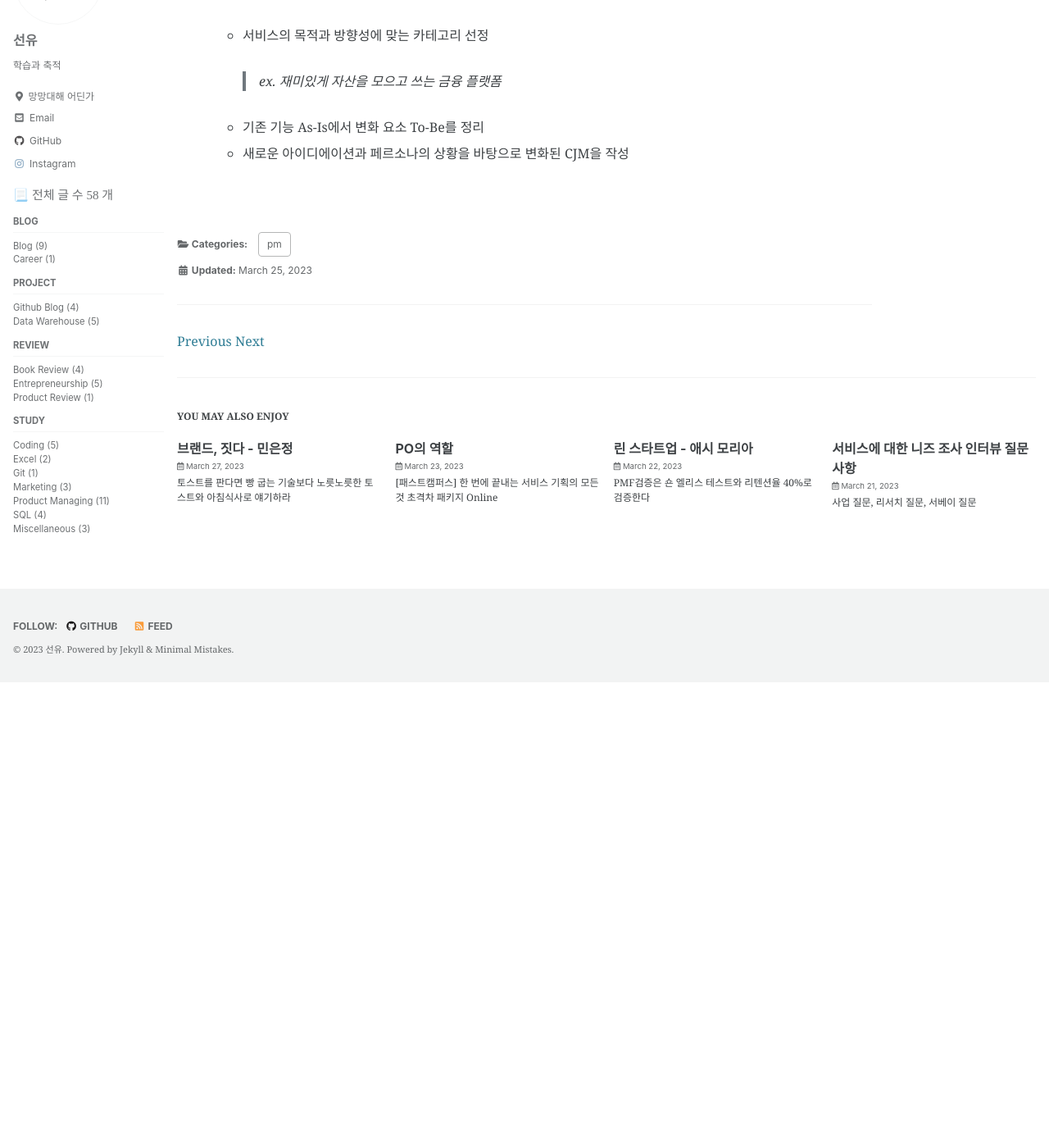
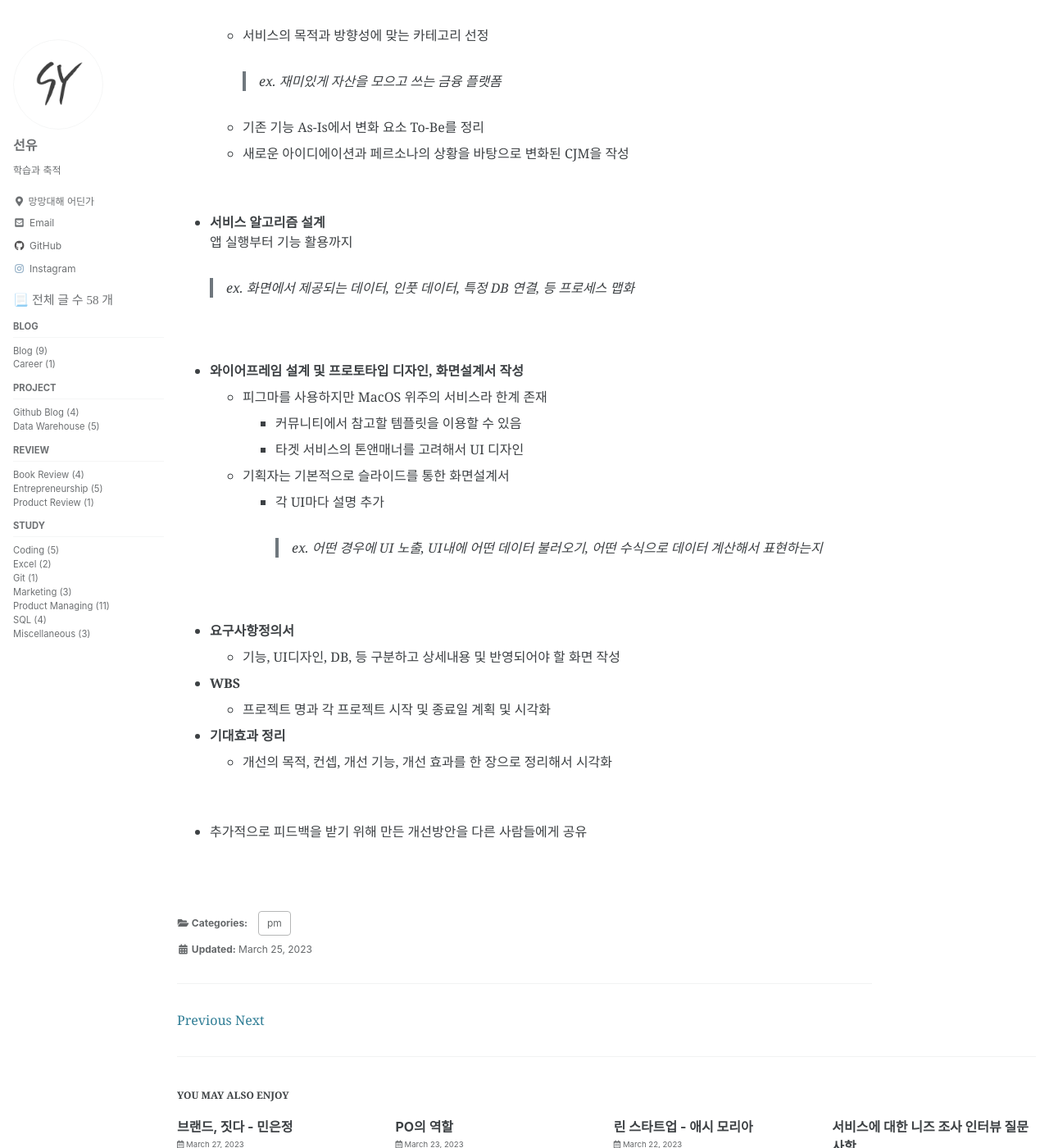
Before and after one commit to devSeanYoo/devSeanYoo.github.io, a Jekyll site: the page built from _posts/2023-03-25-fastcampus_product_managing_011.md, in a window 1280 px wide and 1400 px high, scrolled down 4379 px. Shown: the whole window at 82% size. Built offline with Jekyll 4.4.1, drawn with Linux system fonts in a browser that asks for light colours; cached includes are drawn as plain includes; some web fonts are replaced; before the commit the page ends 5211 px from its top, so only the background shows below that.

Commit message:
Update 2023-03-25-fastcampus_product_managing_011.md

```diff
--- a/_posts/2023-03-25-fastcampus_product_managing_011.md
+++ b/_posts/2023-03-25-fastcampus_product_managing_011.md
@@ -142,3 +142,33 @@ categories : pm
   - 새로운 아이디에이션과 페르소나의 상황을 바탕으로 변화된 CJM을 작성
 
 <br>
+
+- **서비스 알고리즘 설계**
+  앱 실행부터 기능 활용까지
+  > ex. 화면에서 제공되는 데이터, 인풋 데이터, 특정 DB 연결, 등 프로세스 맵화
+
+<br>
+
+- **와이어프레임 설계 및 프로토타입 디자인, 화면설계서 작성**
+  - 피그마를 사용하지만 MacOS 위주의 서비스라 한계 존재
+    - 커뮤니티에서 참고할 템플릿을 이용할 수 있음
+    - 타겟 서비스의 톤앤매너를 고려해서 UI 디자인
+  - 기획자는 기본적으로 슬라이드를 통한 화면설계서
+    - 각 UI마다 설명 추가
+    > ex. 어떤 경우에 UI 노출, UI내에 어떤 데이터 불러오기, 어떤 수식으로 데이터 계산해서 표현하는지
+
+<br>
+
+- **요구사항정의서**
+  - 기능, UI디자인, DB, 등 구분하고 상세내용 및 반영되어야 할 화면 작성
+- **WBS**
+  - 프로젝트 명과 각 프로젝트 시작 및 종료일 계획 및 시각화
+
+- **기대효과 정리**
+  - 개선의 목적, 컨셉, 개선 기능, 개선 효과를 한 장으로 정리해서 시각화
+
+<br>
+
+- 추가적으로 피드백을 받기 위해 만든 개선방안을 다른 사람들에게 공유
+
+<br>
```
